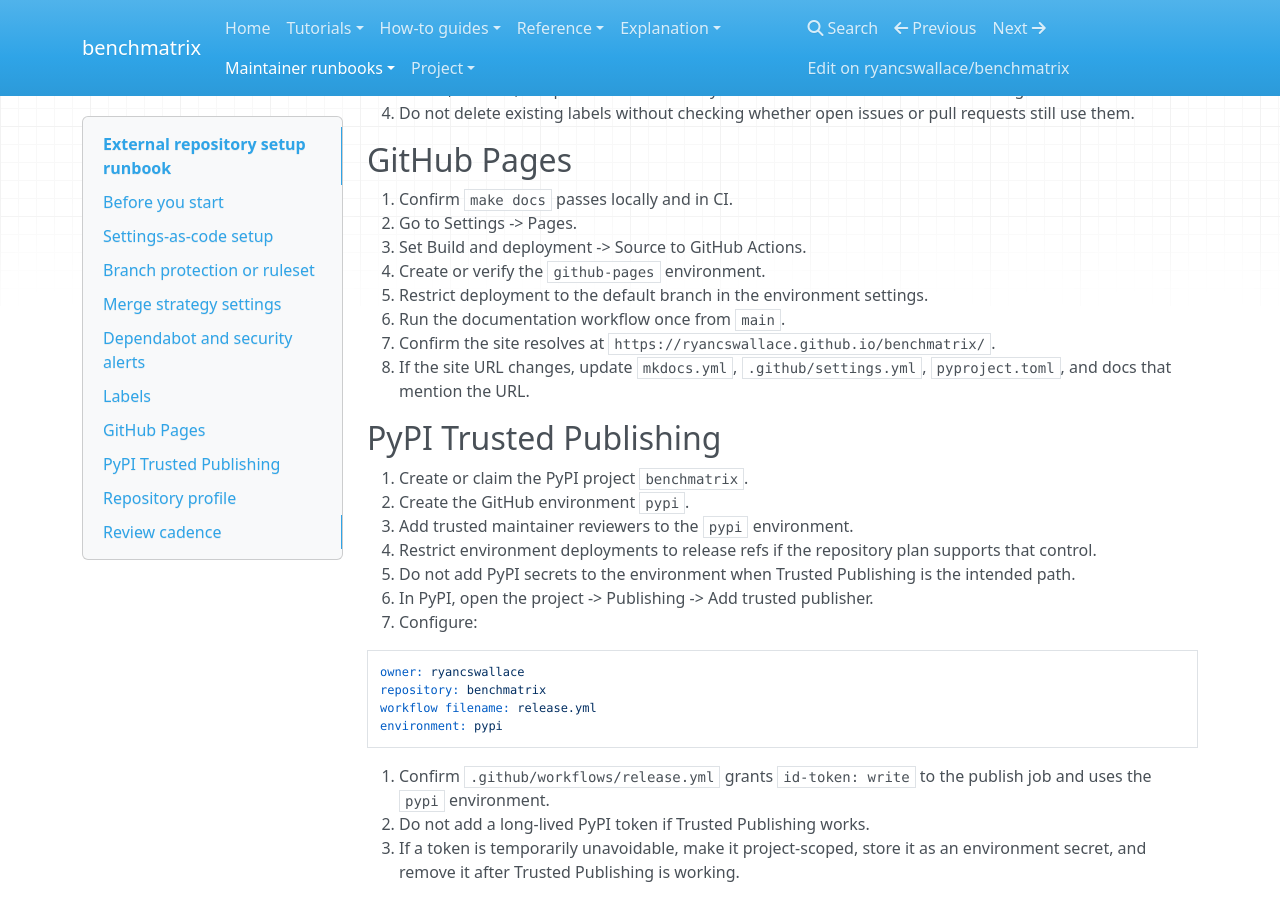
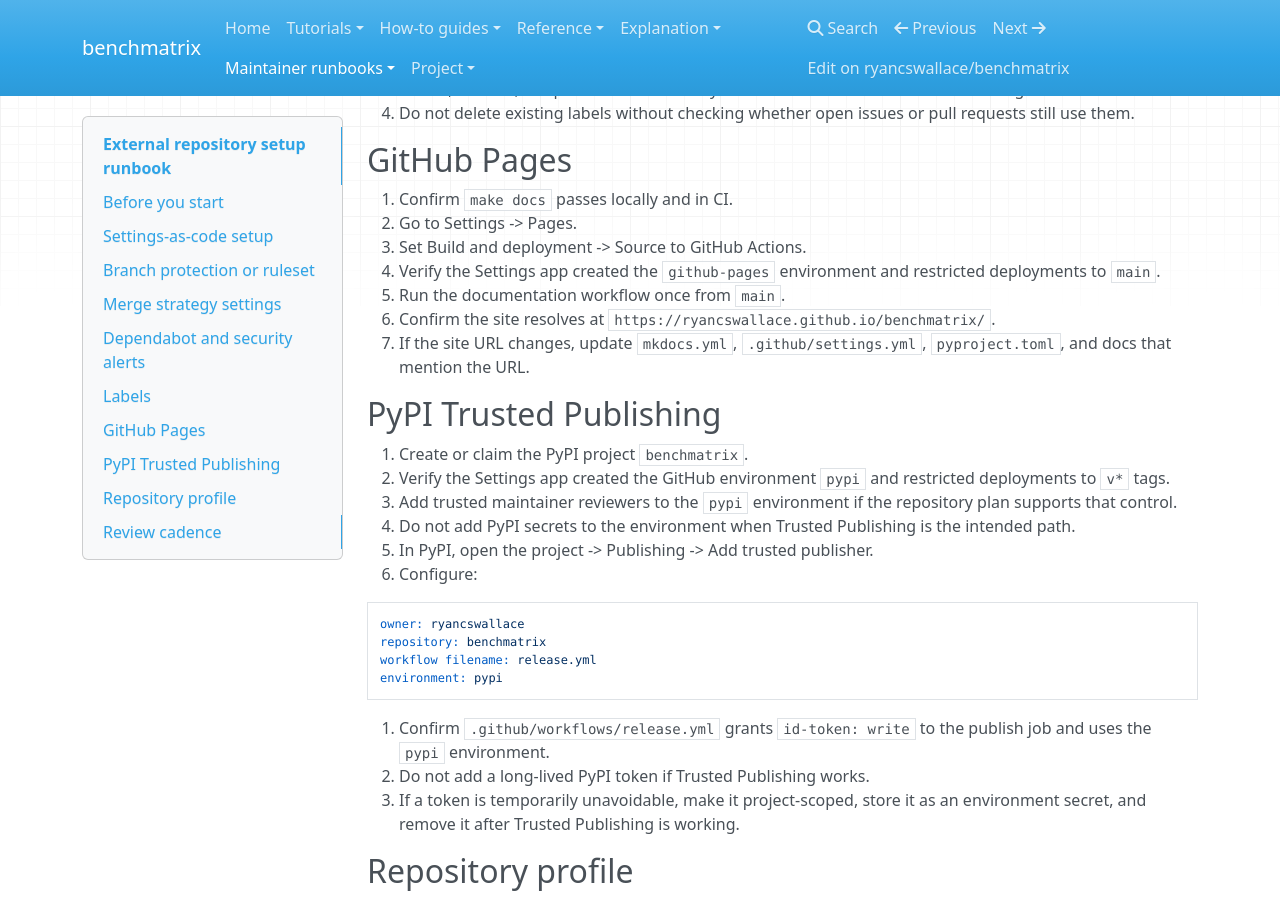
Before and after one commit to ryancswallace/benchmatrix, an MkDocs documentation site: the page built from docs/runbooks/repository-setup.md, in a window 1280 px wide and 900 px high, scrolled down 1776 px. Built offline with MkDocs 1.6.1, drawn with Linux system fonts in a browser that asks for light colours; nearby versions of some CDN libraries; some of the changed text lies outside the part shown.

Commit message:
ci: create GitHub project Environments through the GitHub Settings app

````diff
--- a/docs/runbooks/repository-setup.md
+++ b/docs/runbooks/repository-setup.md
@@ -89,24 +89,24 @@ inside this repository.
 1. Confirm `make docs` passes locally and in CI.
 2. Go to Settings -> Pages.
 3. Set Build and deployment -> Source to GitHub Actions.
-4. Create or verify the `github-pages` environment.
-5. Restrict deployment to the default branch in the environment settings.
-6. Run the documentation workflow once from `main`.
-7. Confirm the site resolves at `https://ryancswallace.github.io/benchmatrix/`.
-8. If the site URL changes, update `mkdocs.yml`, `.github/settings.yml`,
+4. Verify the Settings app created the `github-pages` environment and
+   restricted deployments to `main`.
+5. Run the documentation workflow once from `main`.
+6. Confirm the site resolves at `https://ryancswallace.github.io/benchmatrix/`.
+7. If the site URL changes, update `mkdocs.yml`, `.github/settings.yml`,
    `pyproject.toml`, and docs that mention the URL.
 
 ## PyPI Trusted Publishing
 
 1. Create or claim the PyPI project `benchmatrix`.
-2. Create the GitHub environment `pypi`.
-3. Add trusted maintainer reviewers to the `pypi` environment.
-4. Restrict environment deployments to release refs if the repository plan
-   supports that control.
-5. Do not add PyPI secrets to the environment when Trusted Publishing is the
+2. Verify the Settings app created the GitHub environment `pypi` and
+   restricted deployments to `v*` tags.
+3. Add trusted maintainer reviewers to the `pypi` environment if the repository
+   plan supports that control.
+4. Do not add PyPI secrets to the environment when Trusted Publishing is the
    intended path.
-6. In PyPI, open the project -> Publishing -> Add trusted publisher.
-7. Configure:
+5. In PyPI, open the project -> Publishing -> Add trusted publisher.
+6. Configure:
 
    ```text
    owner: ryancswallace
````
Also changed, not shown: other parts of docs/runbooks/repository-setup.md (+5 -5 lines), docs/explanation/repository-settings.md (+8 -8 lines), 1 other file.
